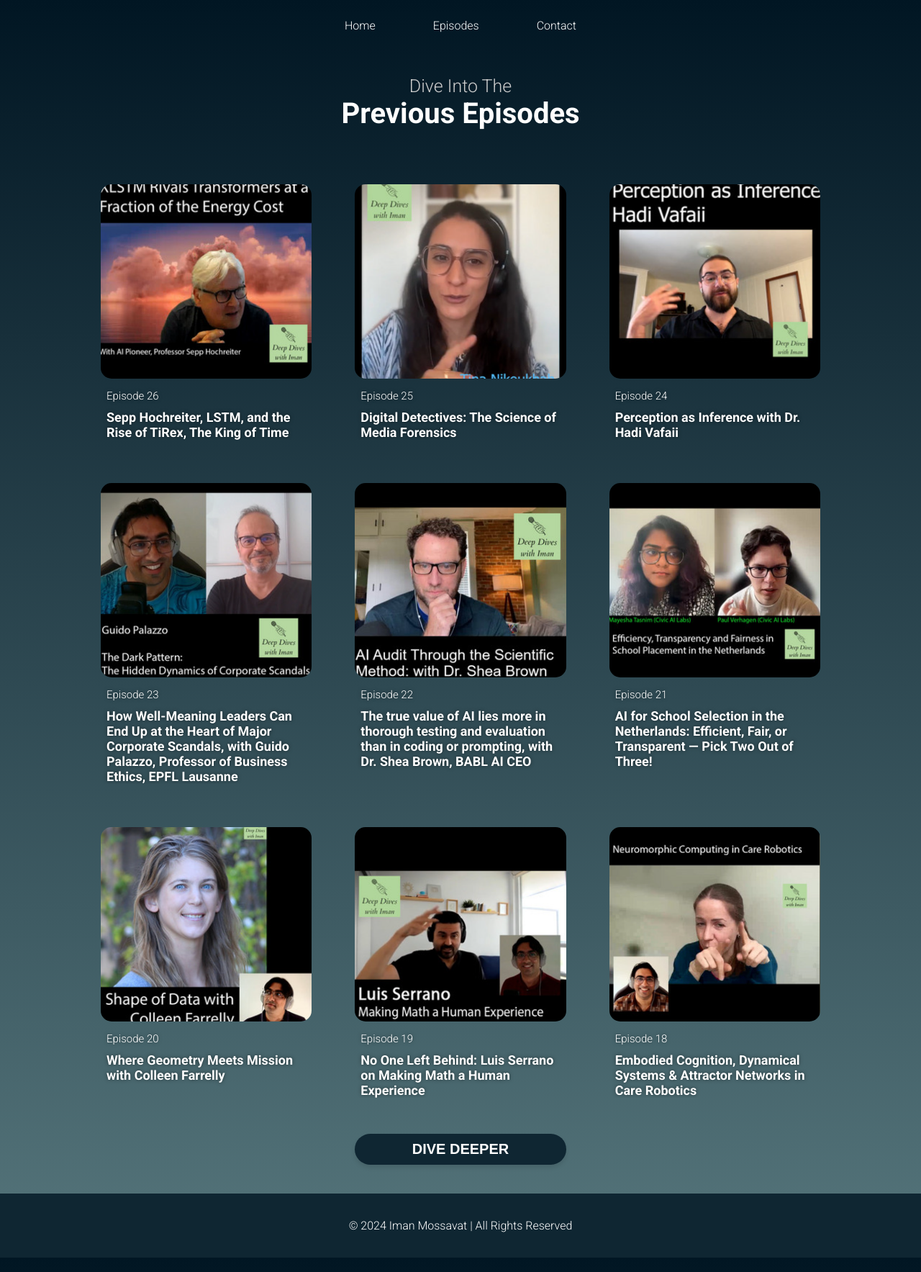
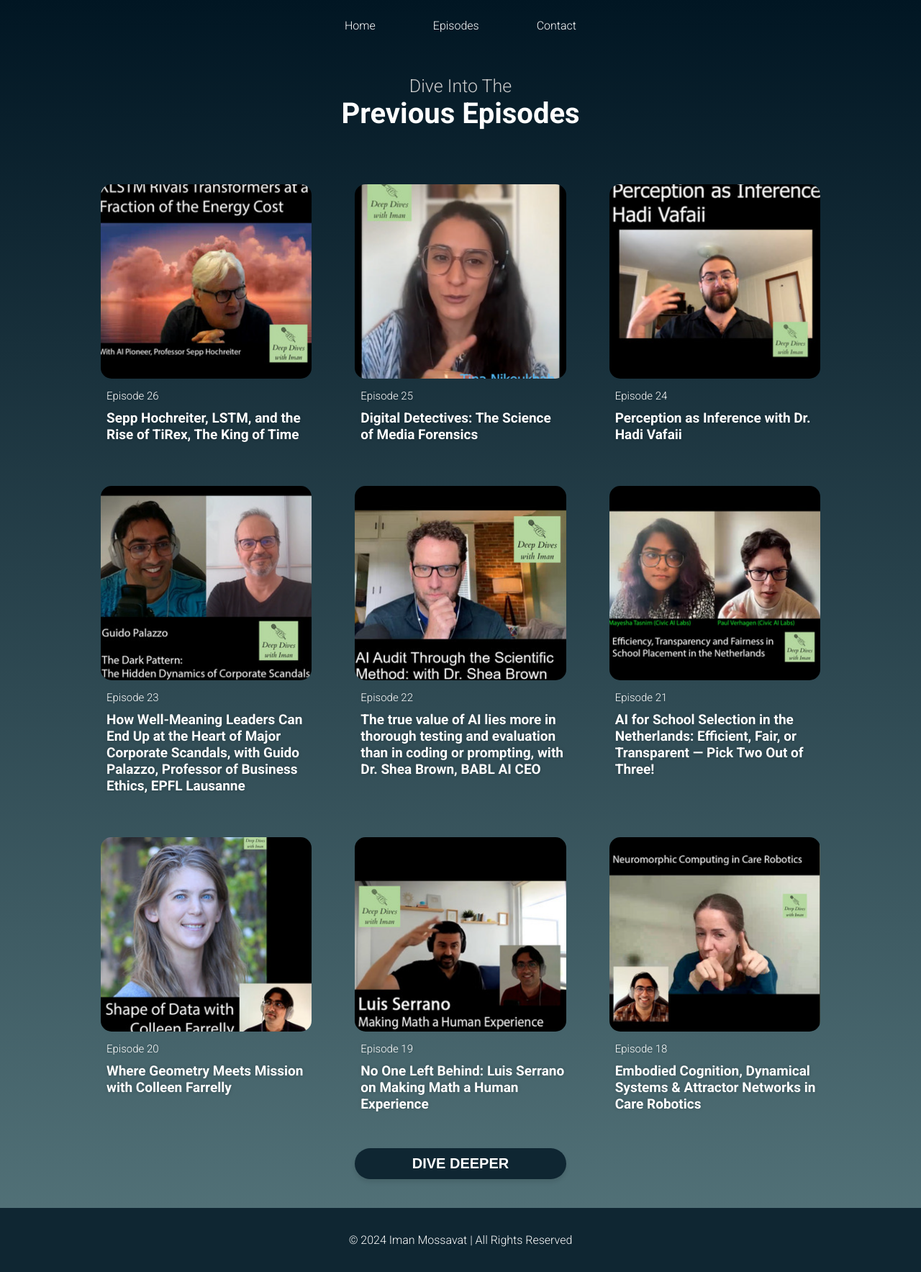
Before and after one commit to ivetkalchev/deepdivepod, a Jekyll site: the page built from episodes.html, in a window 1280 px wide. Shown: the whole page at 72% size. Built offline with Jekyll 4.4.1, drawn with Linux system fonts in a browser that asks for light colours.

Commit message:
Update episodes-styles.css

```diff
--- a/assets/css/episodes-styles.css
+++ b/assets/css/episodes-styles.css
@@ -60,15 +60,15 @@
     font-size: 15px;
     font-weight: 300;
     color: #ffffff;
-    text-shadow: 0px 0px 5px rgba(0, 0, 0, 0.5);
+    text-shadow: 0px 0px 5px rgba(0, 0, 0, 0.248);
 }
 
 .episode-card h2 {
     margin: 0px 0px 0px 8px;
-    font-size: 18px;
+    font-size: 19px;
     color: #ffffff;
     font-weight: 600;
-    text-shadow: 0px 0px 5px rgba(0, 0, 0, 0.5);
+    text-shadow: 0px 0px 5px rgba(0, 0, 0, 0.248);
 }
 
 .episode-card a {
```
